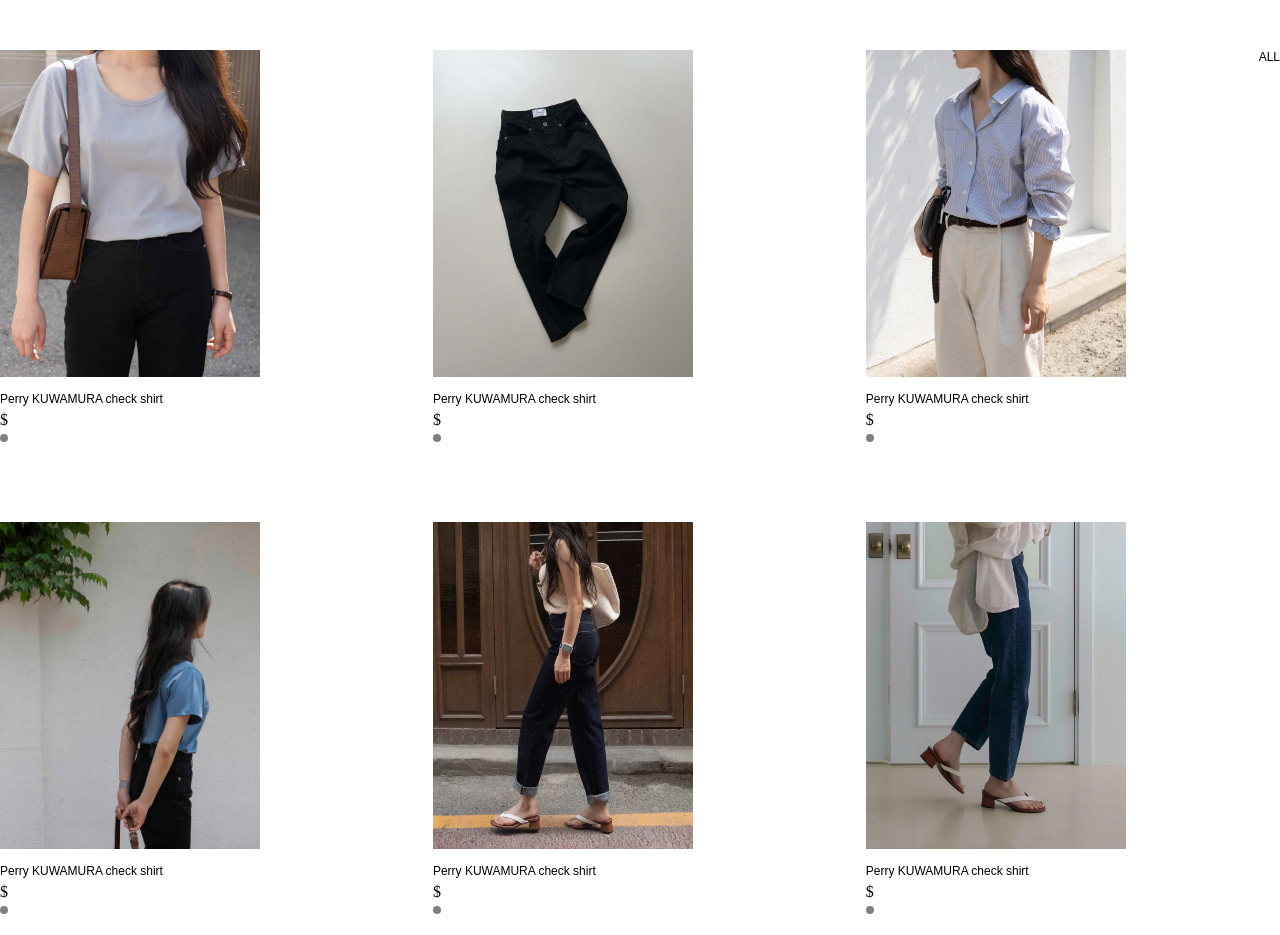
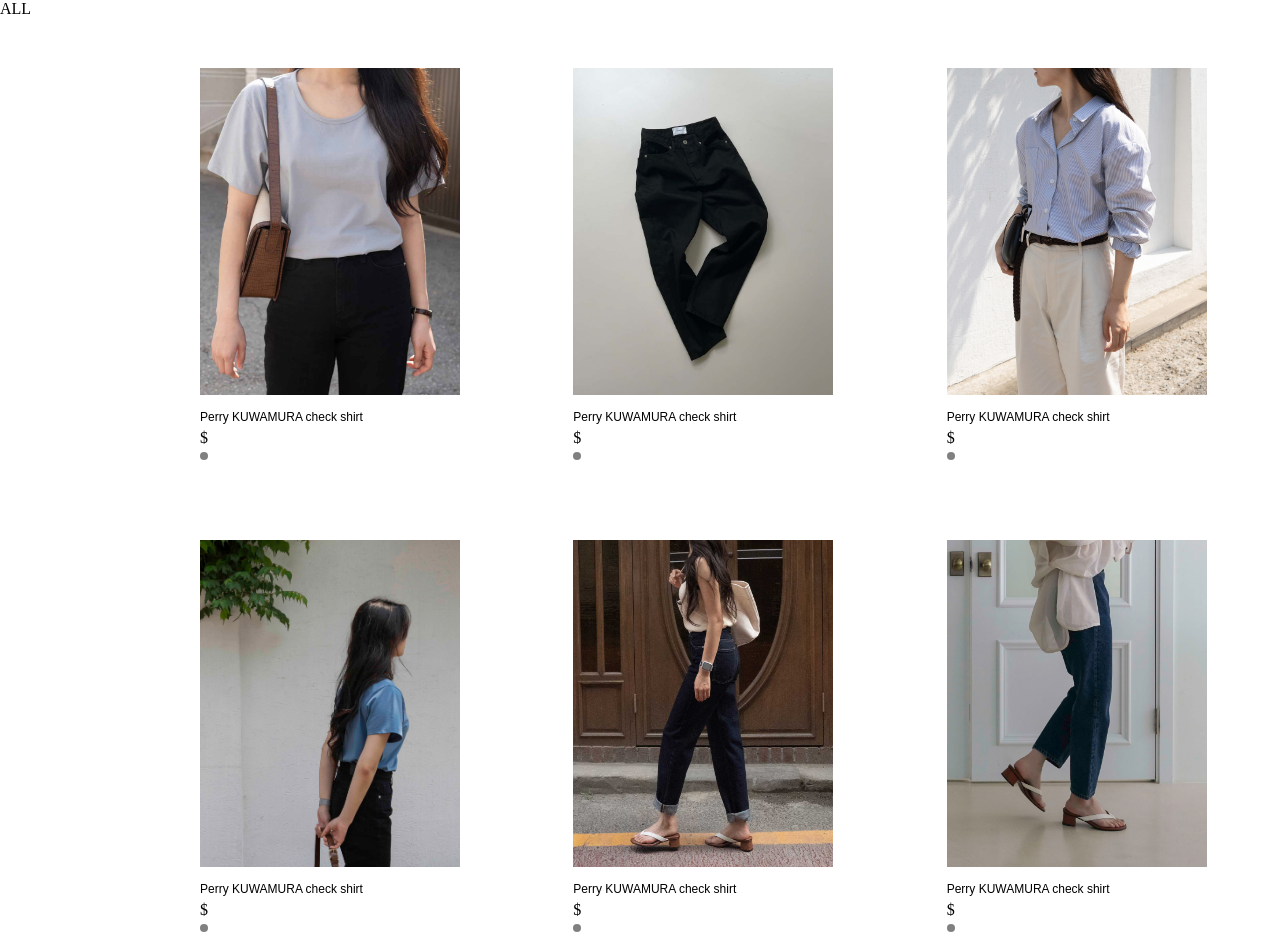
Before and after one commit to Co-Run-Toy-Project/shopping-mall-clone-coding, a plain HTML site: page html/shop.html in a window 1280 px wide. Shown: the top 935 px of the page. Drawn offline with Linux system fonts and the light colour scheme.

Commit message:
Style: 스타일 추가

```diff
--- a/styles/header.css
+++ b/styles/header.css
@@ -1,11 +1,21 @@
 * {
-    border: border-box;
+    box-sizing: border-box;
     padding: 0px;
     margin: 0px;
 }
 
 a {
   color: black;
+}
+
+header {
+  position:fixed;
+  top:0;
+  left: 0;
+  right: 0;
+  /* margin-top: 50px; */
+  height: 60px;
+  box-shadow: 0px 0px 10px rgba(0, 0, 0, 0.2);
 }
 
 .container{
@@ -16,7 +26,7 @@ a {
   justify-content: space-around; 둘레에 균일한 간격
   */
   display: flex;
-  margin-top: 50px;
+
   /* border: 2px solid blueviolet; */
   align-items: center;
 }
@@ -25,7 +35,7 @@ a {
   display: flex;
   /* width를 바꿔주니까 됐다 */
   width: 100vw;
-  justify-content: space-evenly;
+  justify-content: space-around;
   /* border: 2px solid burlywood; */
 }
 
@@ -88,3 +98,40 @@ li > a {
 ul > .top {
   vertical-align: top;
 }
+
+.shop__inner {
+  display: flex;
+  width: 100vw;
+  height: 100vh;
+  justify-content: space-evenly;
+
+  margin-top: 100px;
+}
+
+
+.sidebar__list {
+  position: fixed;
+  display: flex;
+  flex-direction: column;
+  margin-top: 100px;
+}
+
+.sidebar__list > li {
+  margin-top:5px;
+}
+
+.sidebar__list > li > a {
+  text-decoration: none;
+  font-size: 12px;
+  font-family: Arial, Helvetica, sans-serif;
+}
+.sidebar__list > li > a:hover {
+  color:grey;
+}
+
+.sidebar__cate {
+  float: right;
+  font-size: 12px;
+  font-family: Arial, Helvetica, sans-serif;
+  clear:both;
+}
--- /dev/null
+++ b/styles/page.css
@@ -0,0 +1,73 @@
+* {
+    padding: 0;
+    margin: 0;
+    box-sizing: border-box;
+}
+
+
+  body {
+    height: 100vh;
+  }
+
+  li, a {
+    list-style: none;
+    color:black;
+  }
+
+  /*
+  .products {
+    display: flex;
+    flex-wrap: wrap;
+    border: 2px solid blue;
+  } */
+  article {
+    display: flex;
+    flex-direction: column;
+  }
+
+  #product__container {
+    display: grid;
+    padding-left:200px;
+    /* 우와 200 200 500 비율로 들어감
+     1fr 1fr 1frglais 1:1:1인 컬럼 만들어짐*/
+     grid-template-columns: repeat(3, 1fr);
+     grid-template-rows: repeat(3, minmax(100px, auto));
+
+     column-gap: 40px;
+     row-gap: 80px;
+     margin-top:50px;
+  }
+  .product__box {
+    display: grid;
+    row-gap: 5px;
+  }
+
+  .product__info{
+    margin-top:5px;
+  }
+
+  .product__info > div {
+    margin-top: 5px;
+  }
+
+  #product__img {
+    width:260px;
+    height: 327px;
+  }
+
+  .product__name{
+    font-size:12px;
+    font-family:Arial, Helvetica, sans-serif;
+  }
+
+  #product__color {
+    width: 8px;
+    height: 8px;
+    background:grey;
+    border-radius: 50%;
+  }
+
+
+  div > img {
+    width:300px;
+}
--- a/styles/shop.css
+++ b/styles/shop.css
@@ -2,6 +2,10 @@
   padding: 0;
   margin: 0;
   border: border-box;
+}
+
+body {
+  height: 100vh;
 }
 
 li, a {
@@ -9,51 +13,20 @@ li, a {
   color:black;
 }
 
-.shop__inner {
-  display: flex;
-  width: 100vw;
-  height: 100vh;
-  justify-content: space-evenly;
-
-  margin-top: 100px;
-}
-/*
-.sidebar__container {} */
-
-.sidebar__list {
-  position: fixed;
-  display: flex;
-  flex-direction: column;
-}
-
-.sidebar__list > li {
-  margin-top:5px;
-}
-
-.sidebar__list > li > a {
-  text-decoration: none;
-  font-size: 12px;
-  font-family: Arial, Helvetica, sans-serif;
-}
-.sidebar__list > li > a:hover {
-  color:grey;
-}
-
-.sidebar__cate {
-  float: right;
-  font-size: 12px;
-  font-family: Arial, Helvetica, sans-serif;
-  clear:both;
-}
 /*
 .products {
   display: flex;
   flex-wrap: wrap;
   border: 2px solid blue;
 } */
+article {
+  display: flex;
+  flex-direction: column;
+}
 
 .product__container {
   display: grid;
+  padding-left:200px;
   /* 우와 200 200 500 비율로 들어감
    1fr 1fr 1frglais 1:1:1인 컬럼 만들어짐*/
    grid-template-columns: repeat(3, 1fr);
--- a/styles/total.css
+++ b/styles/total.css
@@ -1,7 +1,8 @@
 * {
   padding: 0;
   margin: 0;
-  border: border-box;
+  box-sizing: border-box;
+  font-family: Arial, Helvetica, sans-serif;;
 }
 a {
   color: #000;
@@ -14,7 +15,7 @@ header {
   margin-top: 50px;
 }
 .container {
-  display: flex;
+  /* display: flex; */
   align-items: center;
 }
 .nav__container {
@@ -92,6 +93,11 @@ a {
   list-style: none;
   color: #000;
 }
+
+article {
+  margin-top: 100px;
+}
+
 .product__container {
   display: grid;
   padding-left: 200px;
```
Also changed, not shown: styles/footer.css (added).
